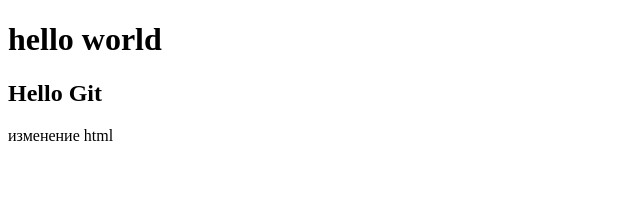
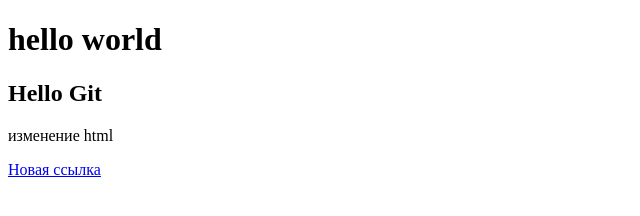
Before and after one commit to Rellez1k/FrontEndGroup, a website: page src/index.html in a window 1280 px wide. Shown: the whole page, without its empty margins (0-640 px from the left). Drawn offline with Linux system fonts and the light colour scheme; files that its build step writes are made by us from their sources.

Commit message:
second commit

```diff
--- a/src/index.html
+++ b/src/index.html
@@ -9,5 +9,6 @@
 <h1>hello world</h1>
 <h2>Hello Git</h2>
 <p>изменение html</p>
+<a href="#">Новая ссылка</a>
 </body>
 </html>
```
Also changed, not shown: build/index.html.
